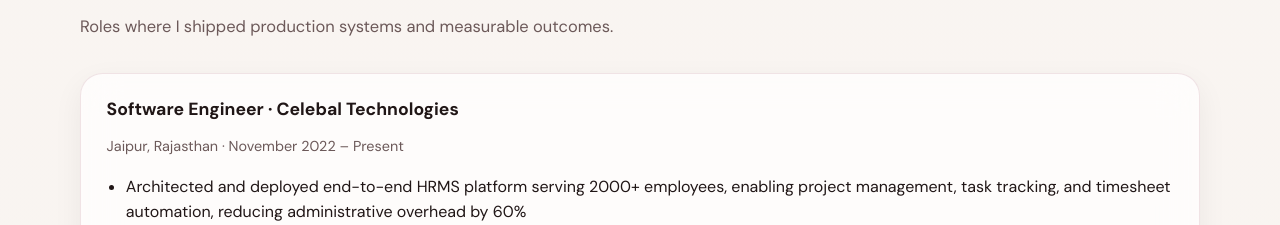
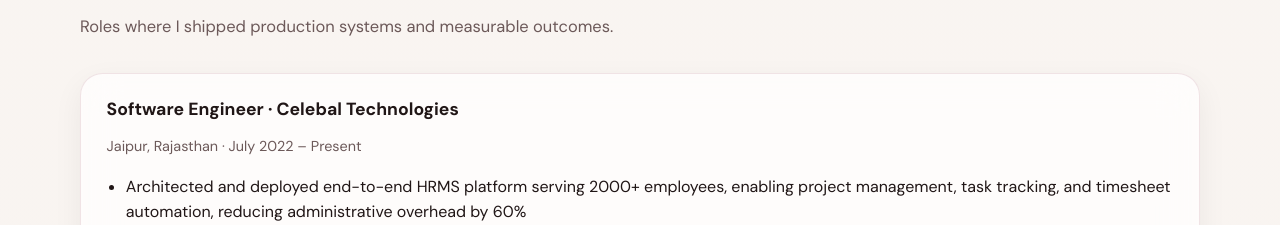
Before and after one commit to ku-nal-g/Portfolio-kunal, an Angular app: page / in a window 1280 px wide. Shown: the part 2523-2748 px from the top of the page. Built offline with nearby package versions, Linux system fonts and the light colour scheme.

Commit message:
exp changes

```diff
--- a/src/app/app.ts
+++ b/src/app/app.ts
@@ -108,7 +108,7 @@
       role: 'Software Engineer',
       company: 'Celebal Technologies',
       location: 'Jaipur, Rajasthan',
-      period: 'November 2022 – Present',
+      period: 'July 2022 – Present',
       highlights: [
         'Architected and deployed end-to-end HRMS platform serving 2000+ employees, enabling project management, task tracking, and timesheet automation, reducing administrative overhead by 60%',
         'Engineered real-time financial dashboards with dynamic profitability analytics for 50+ active projects, automating financial reporting and improving decision-making accuracy by 45%',
```
